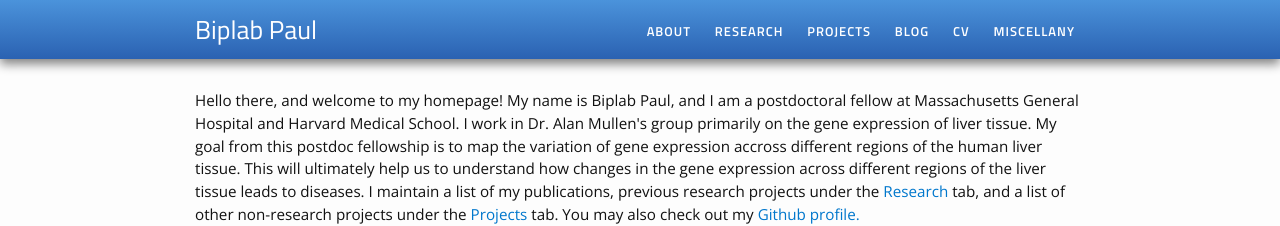
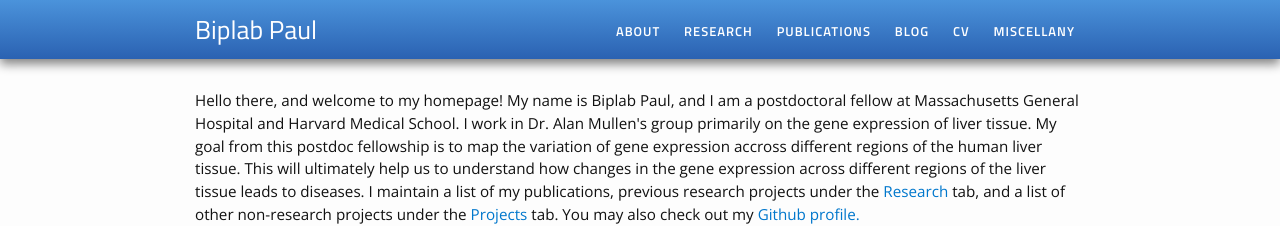
Before and after one commit to biplabua/biplabua.github.io, a Jekyll site: the page built from index.html, in a window 1280 px wide. Shown: the top 226 px of the page. Built offline with Jekyll 4.4.1, drawn with Linux system fonts in a browser that asks for light colours.

Commit message:
New paper

```diff
--- a/_data/menu.yml
+++ b/_data/menu.yml
@@ -4,8 +4,8 @@
 - title: "Research"
   href: "/research/"
 
-- title: "Projects"
-  href: "/projects/"
+- title: "Publications"
+  href: "/publications/"
 
 - title: "Blog"
   href: "/blog/"
```
Also changed, not shown: 1 other file.
